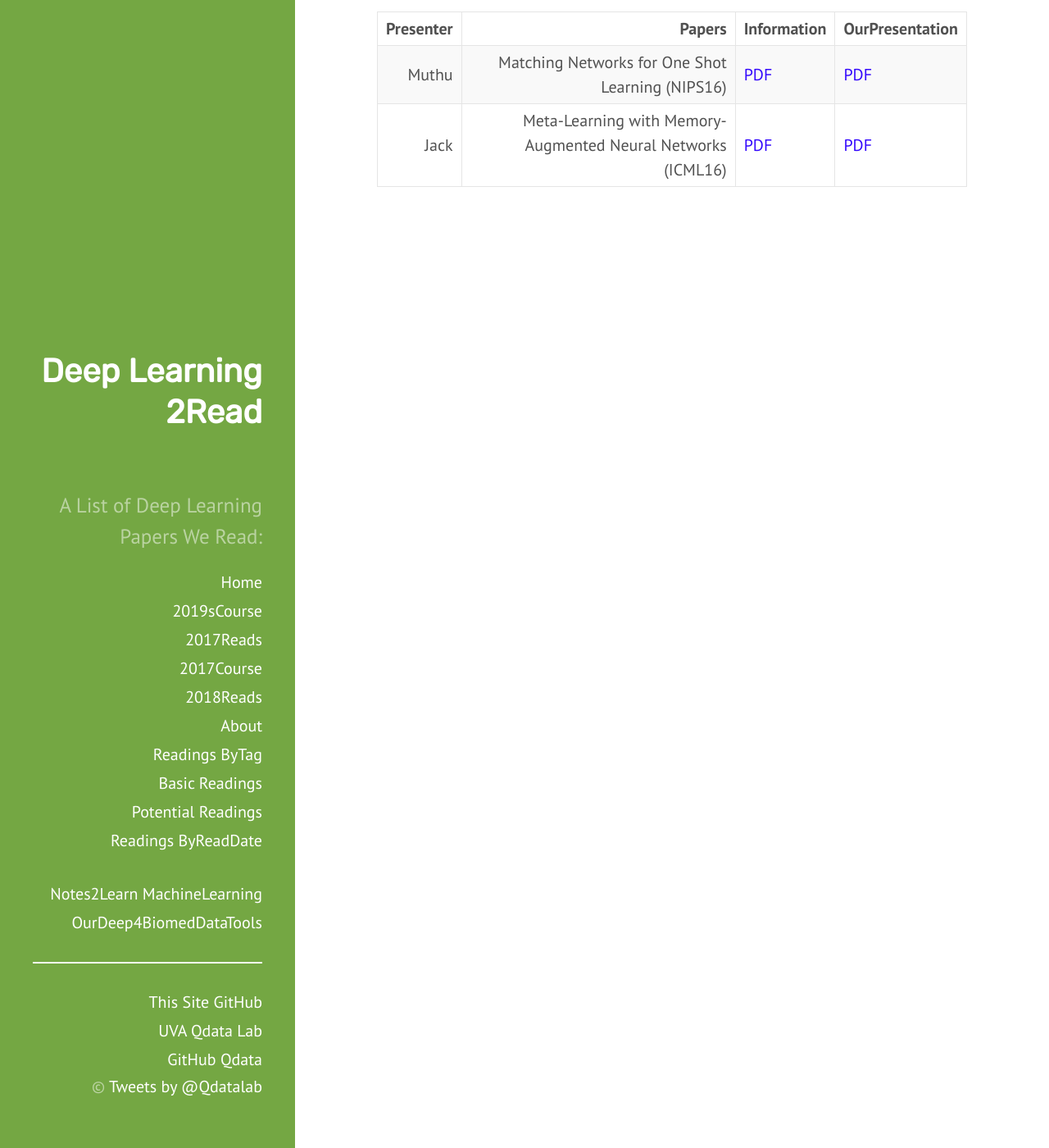
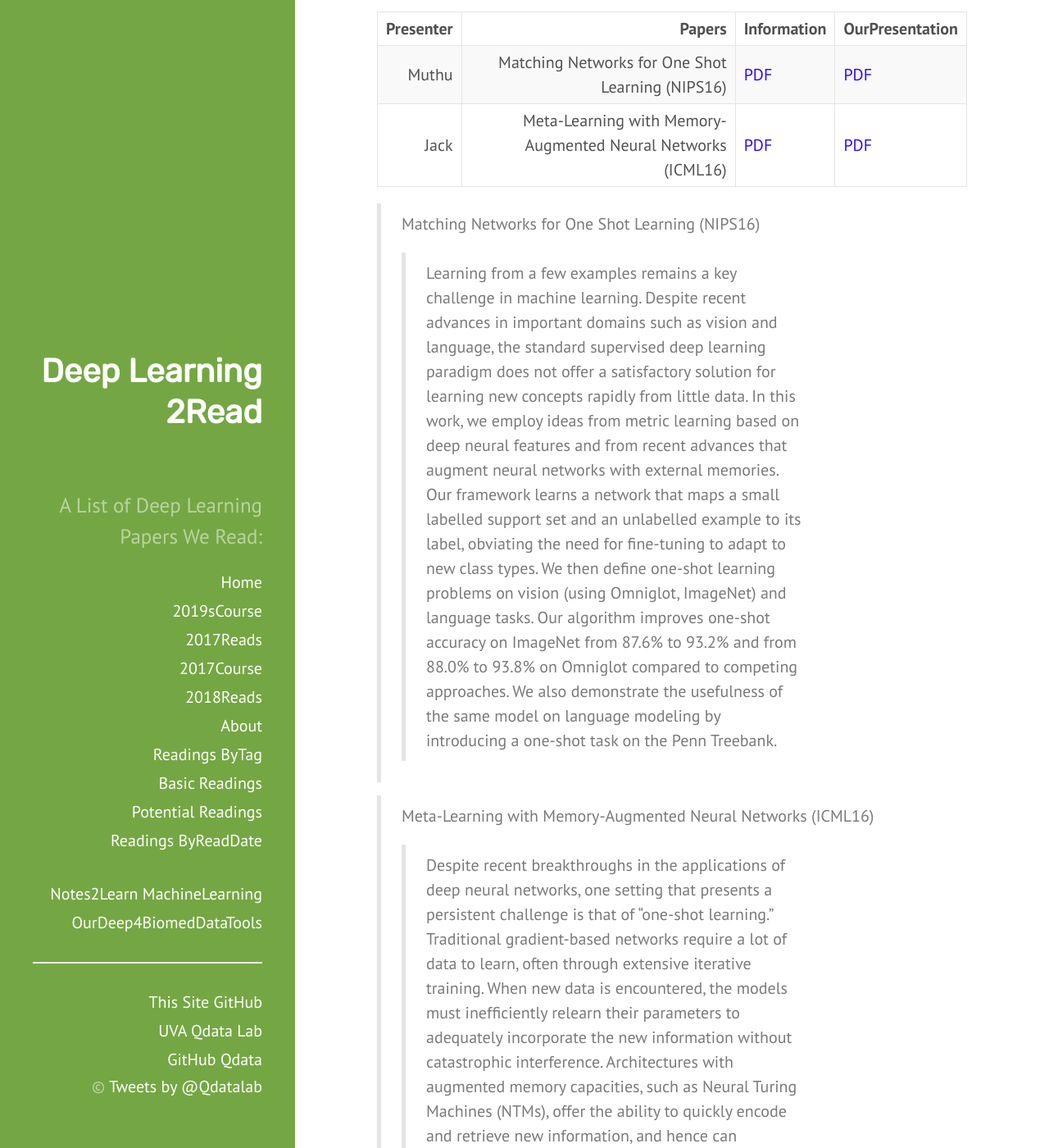
Before and after one commit to QData/deep2Read, a Jekyll site: the page built from _posts/2017-01-22-Mem.md, in a window 1280 px wide and 1400 px high, scrolled down 216 px. Shown: the whole window at 82% size. Built offline with Jekyll 4.4.1, drawn with Linux system fonts in a browser that asks for light colours; some of the changed text lies outside the part shown.

Commit message:
first trial if blog style working or not?

```diff
--- a/_posts/2017-01-22-Mem.md
+++ b/_posts/2017-01-22-Mem.md
@@ -11,3 +11,12 @@ categories: 2017Reads
 | -----: | ----------: | :----- | :----- |
 | Muthu | Matching Networks for One Shot Learning (NIPS16)| [PDF](https://arxiv.org/abs/1606.04080) | [PDF]({{site.baseurl}}/MoreTalksTeam/Un17/Muthu-MatchingNet.pdf) |
 | Jack | Meta-Learning with Memory-Augmented Neural Networks (ICML16) | [PDF](http://proceedings.mlr.press/v48/santoro16.pdf) | [PDF]({{site.baseurl}}/MoreTalksTeam/Jack/20170724_Memory_Augmented.pdf) |
+
+
+> Matching Networks for One Shot Learning (NIPS16)
+>> Learning from a few examples remains a key challenge in machine learning. Despite recent advances in important domains such as vision and language, the standard supervised deep learning paradigm does not offer a satisfactory solution for learning new concepts rapidly from little data. In this work, we employ ideas from metric learning based on deep neural features and from recent advances that augment neural networks with external memories. Our framework learns a network that maps a small labelled support set and an unlabelled example to its label, obviating the need for fine-tuning to adapt to new class types. We then define one-shot learning problems on vision (using Omniglot, ImageNet) and language tasks. Our algorithm improves one-shot accuracy on ImageNet from 87.6% to 93.2% and from 88.0% to 93.8% on Omniglot compared to competing approaches. We also demonstrate the usefulness of the same model on language modeling by introducing a one-shot task on the Penn Treebank.
+
+
+
+> Meta-Learning with Memory-Augmented Neural Networks (ICML16)
+>>Despite recent breakthroughs in the applications of deep neural networks, one setting that presents a persistent challenge is that of "one-shot learning." Traditional gradient-based networks require a lot of data to learn, often through extensive iterative training. When new data is encountered, the models must inefficiently relearn their parameters to adequately incorporate the new information without catastrophic interference. Architectures with augmented memory capacities, such as Neural Turing Machines (NTMs), offer the ability to quickly encode and retrieve new information, and hence can potentially obviate the downsides of conventional models. Here, we demonstrate the ability of a memory-augmented neural network to rapidly assimilate new data, and leverage this data to make accurate predictions after only a few samples. We also introduce a new method for accessing an external memory that focuses on memory content, unlike previous methods that additionally use memory location-based focusing mechanisms.
```
Also changed, not shown: _posts/2017-09-21-.md (line endings or trailing spaces).
